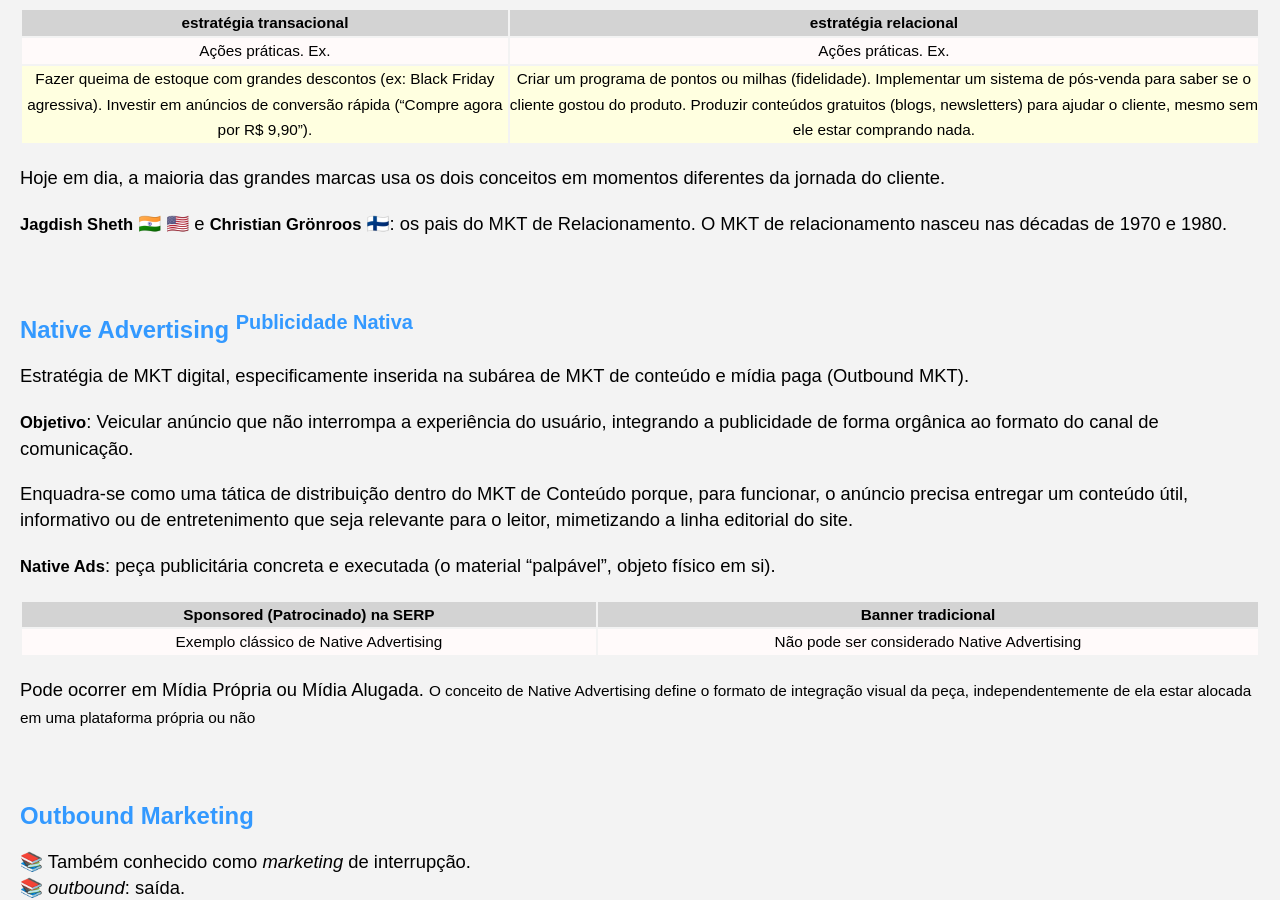
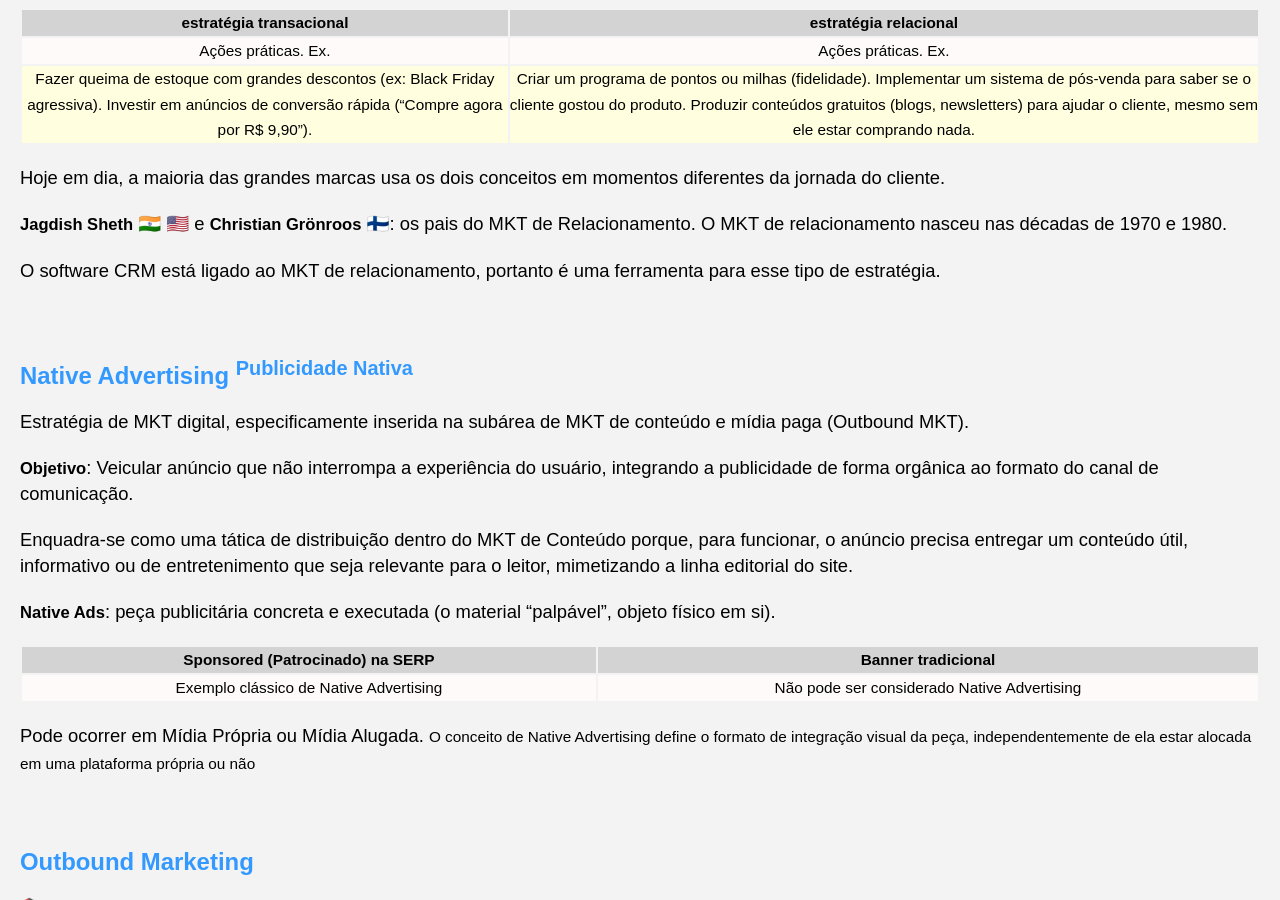
Before and after one commit to Joesynth/joesynth.github.io, a Jekyll site: the page built from _posts/2021-12-12-estrategias-de-mkt-digital.md, in a window 1280 px wide and 900 px high, scrolled down 1338 px. Built offline with Jekyll 4.4.1, drawn with Linux system fonts in a browser that asks for light colours.

Commit message:
Include CRM software in relationship marketing section

```diff
--- a/_posts/2021-12-12-estrategias-de-mkt-digital.md
+++ b/_posts/2021-12-12-estrategias-de-mkt-digital.md
@@ -53,6 +53,8 @@ Conceito virando estratégia na prática: a estratégia são as técnicas e ferr
 Hoje em dia, a maioria das grandes marcas usa os dois conceitos em momentos diferentes da jornada do cliente.
 
 **Jagdish Sheth** 🇮🇳 🇺🇸 e **Christian Grönroos** 🇫🇮: os pais do MKT de Relacionamento. O MKT de relacionamento nasceu nas décadas de 1970 e 1980.
+
+O software CRM está ligado ao MKT de relacionamento, portanto é uma ferramenta para esse tipo de estratégia.
 
 
 
```
